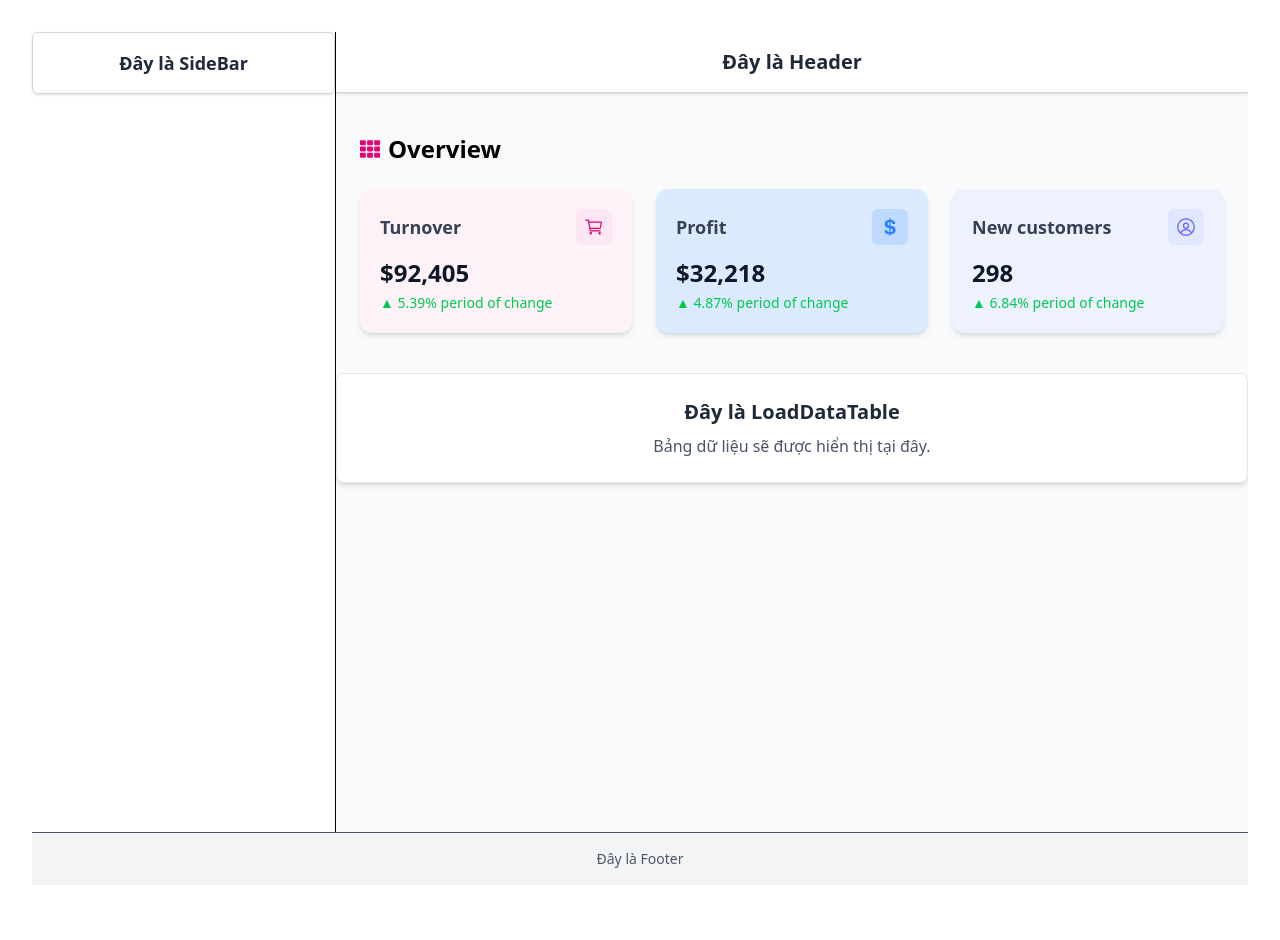
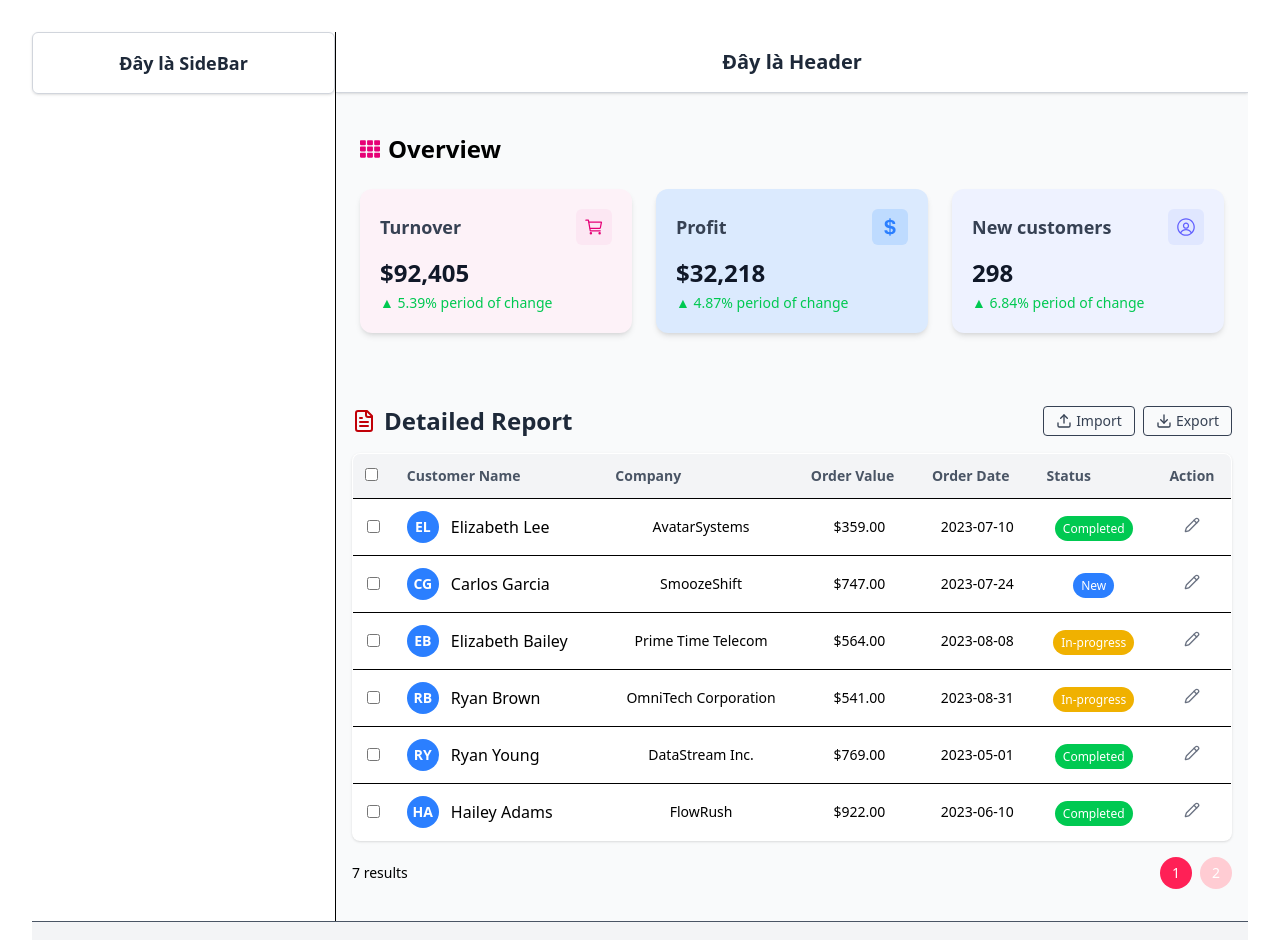
Before and after one commit to nghstudent/nguyenngochien22000865tuan07, a React (Vite) app: page / in a window 1280 px wide. Shown: the top 940 px of the page. Before the commit the page ends 917 px from the top, so only its background shows below. Built offline with nearby package versions, Linux system fonts and the light colour scheme; the HTML template or start-up script is replaced by a standard one.

Commit message:
3. DataTable React JS

```diff
--- a/package.json
+++ b/package.json
@@ -12,6 +12,7 @@
   "dependencies": {
     "@tailwindcss/vite": "^4.1.3",
     "axios": "^1.8.4",
+    "lucide-react": "^0.487.0",
     "react": "^19.0.0",
     "react-dom": "^19.0.0",
     "react-icons": "^5.5.0",
--- /dev/null
+++ b/src/components/DataTable.jsx
@@ -0,0 +1,214 @@
+import React, { useState } from "react";
+import { FileText, Upload, Download, Pencil } from "lucide-react";
+
+const orders = [
+  {
+    id: 1,
+    customerName: "Elizabeth Lee",
+    company: "AvatarSystems",
+    value: 359,
+    date: "2023-07-10",
+    status: "Completed",
+  },
+  {
+    id: 2,
+    customerName: "Carlos Garcia",
+    company: "SmoozeShift",
+    value: 747,
+    date: "2023-07-24",
+    status: "New",
+  },
+  {
+    id: 3,
+    customerName: "Elizabeth Bailey",
+    company: "Prime Time Telecom",
+    value: 564,
+    date: "2023-08-08",
+    status: "In-progress",
+  },
+  {
+    id: 4,
+    customerName: "Ryan Brown",
+    company: "OmniTech Corporation",
+    value: 541,
+    date: "2023-08-31",
+    status: "In-progress",
+  },
+  {
+    id: 5,
+    customerName: "Ryan Young",
+    company: "DataStream Inc.",
+    value: 769,
+    date: "2023-05-01",
+    status: "Completed",
+  },
+  {
+    id: 6,
+    customerName: "Hailey Adams",
+    company: "FlowRush",
+    value: 922,
+    date: "2023-06-10",
+    status: "Completed",
+  },
+  {
+    id: 7,
+    customerName: "Nguyen Ngoc Hien",
+    company: "Isuxu",
+    value: 5000,
+    date: "2023-06-10",
+    status: "Completed",
+  },
+];
+const pageSize = 6;
+
+const getInitials = (name) =>
+  name
+    .split(" ")
+    .map((word) => word[0])
+    .join("")
+    .toUpperCase();
+
+const getStatusColor = (status) => {
+  switch (status) {
+    case "Completed":
+      return "bg-green-500";
+    case "New":
+      return "bg-blue-500";
+    case "In-progress":
+      return "bg-yellow-500";
+    default:
+      return "bg-gray-400";
+  }
+};
+
+const DataTable = () => {
+  const [selectedIds, setSelectedIds] = useState([]);
+  const [page, setPage] = useState(1);
+
+  const totalPages = Math.ceil(orders.length / pageSize);
+  const paginatedOrders = orders.slice(
+    (page - 1) * pageSize,
+    page * pageSize
+  );
+
+  const handleSelectAll = (e) => {
+    const pageIds = paginatedOrders.map((o) => o.id);
+    if (e.target.checked) {
+      setSelectedIds([...new Set([...selectedIds, ...pageIds])]);
+    } else {
+      setSelectedIds(selectedIds.filter((id) => !pageIds.includes(id)));
+    }
+  };
+
+  const handleSelectOne = (id) => {
+    setSelectedIds((prev) =>
+      prev.includes(id) ? prev.filter((x) => x !== id) : [...prev, id]
+    );
+  };
+
+  const formatCurrency = (usd) =>
+    usd.toLocaleString("en-US", { style: "currency", currency: "USD" });
+
+  return (
+    <div className="px-4 py-8">
+      {/* Tiêu đề và hành động */}
+      <div className="flex items-center justify-between mb-4">
+        <div className="flex items-center gap-2">
+          <FileText className="text-red-700" size={24} />
+          <h2 className="text-2xl font-bold text-gray-800">Detailed Report</h2>
+        </div>
+        <div className="flex gap-2">
+          <button className="flex items-center gap-1 px-3 py-1 border rounded text-sm text-gray-700 hover:bg-gray-100">
+            <Upload size={16} />
+            Import
+          </button>
+          <button className="flex items-center gap-1 px-3 py-1 border rounded text-sm text-gray-700 hover:bg-gray-100">
+            <Download size={16} />
+            Export
+          </button>
+        </div>
+      </div>
+
+      {/* Bảng */}
+      <table className="min-w-full bg-white border border-gray-200 shadow-sm rounded-lg overflow-hidden">
+        <thead className="bg-gray-100 text-left text-sm font-medium text-gray-600">
+          <tr>
+            <th className="p-3">
+              <input
+                type="checkbox"
+                onChange={handleSelectAll}
+                checked={paginatedOrders.every((o) =>
+                  selectedIds.includes(o.id)
+                )}
+              />
+            </th>
+            <th className="p-3">Customer Name</th>
+            <th className="p-3">Company</th>
+            <th className="p-3">Order Value</th>
+            <th className="p-3">Order Date</th>
+            <th className="p-3">Status</th>
+            <th className="p-3 text-center">Action</th>
+          </tr>
+        </thead>
+        <tbody>
+          {paginatedOrders.map((order) => (
+            <tr key={order.id} className="border-t hover:bg-gray-50 transition">
+              <td className="p-3">
+                <input
+                  type="checkbox"
+                  checked={selectedIds.includes(order.id)}
+                  onChange={() => handleSelectOne(order.id)}
+                />
+              </td>
+              <td className="p-3 flex items-center gap-3">
+                <div className="w-8 h-8 rounded-full bg-blue-500 text-white flex items-center justify-center text-sm font-bold">
+                  {getInitials(order.customerName)}
+                </div>
+                <span>{order.customerName}</span>
+              </td>
+              <td className="p-3 text-sm">{order.company}</td>
+              <td className="p-3 text-sm">{formatCurrency(order.value)}</td>
+              <td className="p-3 text-sm">{order.date}</td>
+              <td className="p-3">
+                <span
+                  className={`px-2 py-1 rounded-full text-xs text-white ${getStatusColor(
+                    order.status
+                  )}`}
+                >
+                  {order.status}
+                </span>
+              </td>
+              <td className="p-3 text-center">
+                <button className="text-gray-500 hover:text-blue-500">
+                  <Pencil size={16} />
+                </button>
+              </td>
+            </tr>
+          ))}
+        </tbody>
+      </table>
+
+      {/* Phân trang */}
+      <div className="flex justify-between items-center mt-4 text-sm">
+        <span>{orders.length} results</span>
+        <div className="flex gap-2">
+          {[...Array(totalPages)].map((_, i) => (
+            <button
+              key={i}
+              onClick={() => setPage(i + 1)}
+              className={`w-8 h-8 rounded-full flex items-center justify-center text-sm font-medium transition
+                ${page === i + 1
+                  ? "bg-rose-500 text-white font-bold"
+                  : "bg-rose-200 text-white hover:bg-rose-400"
+                }`}
+            >
+              {i + 1}
+            </button>
+          ))}
+        </div>
+      </div>
+    </div>
+  );
+};
+
+export default DataTable;
--- a/src/components/LoadDataTable.jsx
+++ /dev/null
@@ -1,12 +0,0 @@
-import React from 'react';
-
-const LoadDataTable = () => {
-  return (
-    <div className="bg-white p-6 rounded-lg shadow-md border border-gray-200">
-      <h1 className="text-xl font-semibold text-gray-800 mb-2">Đây là LoadDataTable</h1>
-      <p className="text-gray-600">Bảng dữ liệu sẽ được hiển thị tại đây.</p>
-    </div>
-  );
-};
-
-export default LoadDataTable;
--- a/src/pages/Dashboard.jsx
+++ b/src/pages/Dashboard.jsx
@@ -1,5 +1,5 @@
 import Overview from '../components/Overview';
-import DataTable from '../components/LoadDataTable';
+import DataTable from '../components/DataTable';
 import Header from "../components/Header";
 
 const Dashboard = () => {
```
Also changed, not shown: 1 other file (tests, documents, lock files or other folders).
